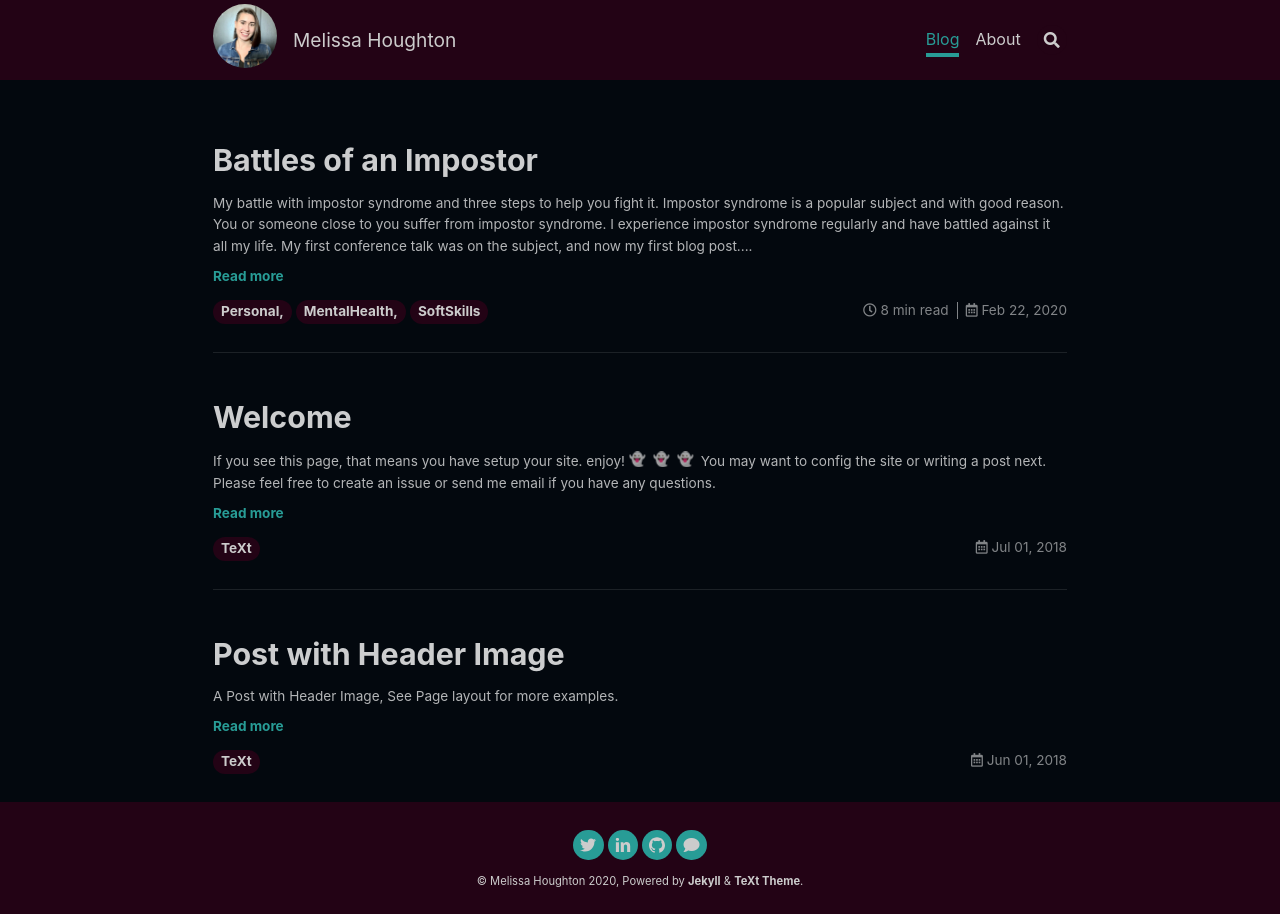
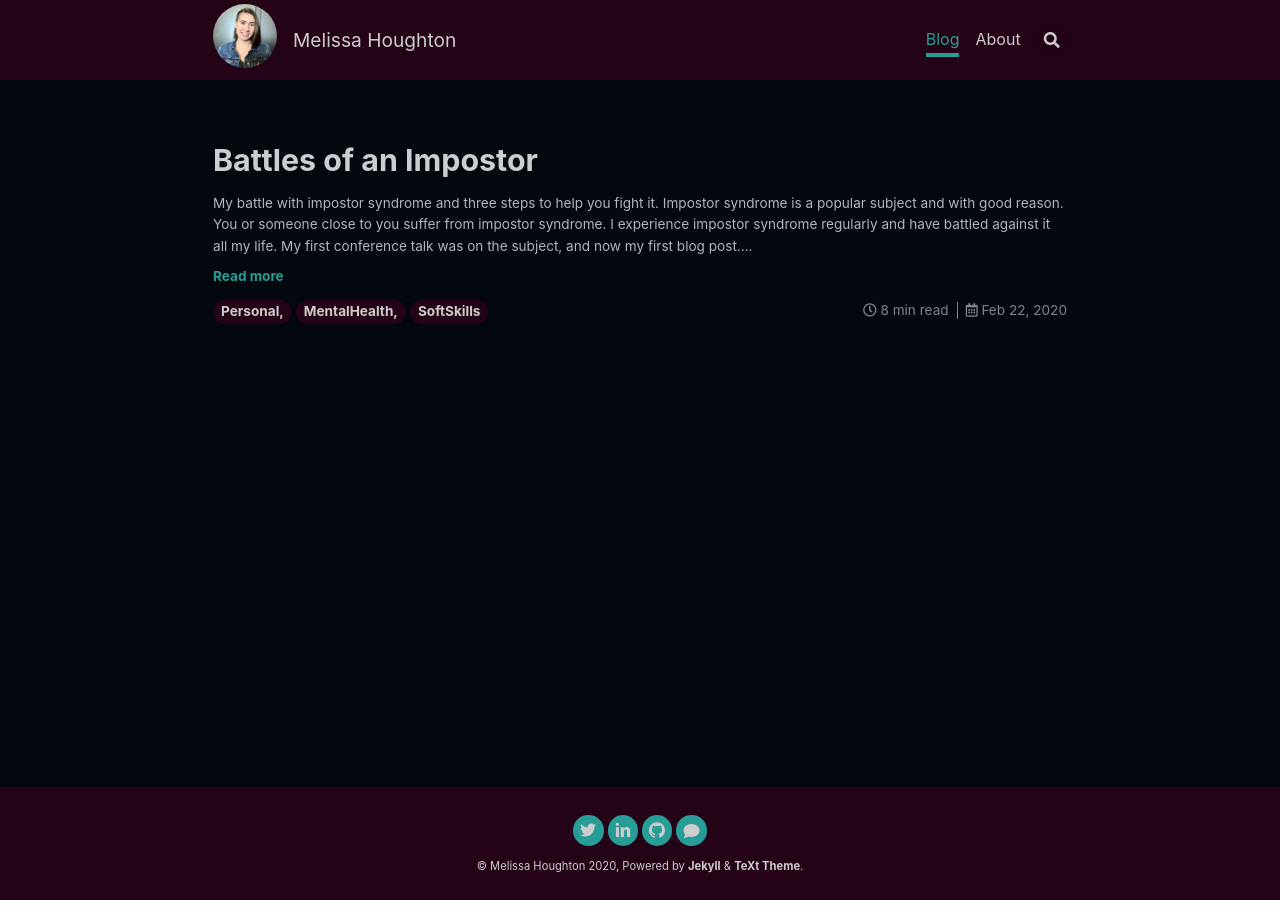
Before and after one commit to melissahoughton/melissahoughton.github.io, a Jekyll site: the page built from index.html, in a window 1280 px wide. Built offline with Jekyll 4.4.1, drawn with Linux system fonts in a browser that asks for light colours; nearby versions of some CDN libraries; emoji names are drawn with the system emoji font; the list of posts is cut into pages by our own code.

Commit message:
Remove comments from about, add to IS post and remove test posts

```diff
--- a/_posts/2018-06-01-header-image.md
+++ /dev/null
@@ -1,12 +0,0 @@
----
-title: Post with Header Image
-tags: TeXt
-article_header:
-  type: cover
-  image:
-    src: /assets/images/screenshot.jpg
----
-
-A Post with Header Image, See [Page layout](https://tianqi.name/jekyll-TeXt-theme/samples.html#page-layout) for more examples.
-
-<!--more-->
--- a/_posts/2018-07-01-welcome.md
+++ /dev/null
@@ -1,16 +0,0 @@
----
-title: Welcome
-tags: TeXt
----
-
-If you see this page, that means you have setup your site. enjoy! :ghost: :ghost: :ghost:
-
-You may want to [config the site](https://tianqi.name/jekyll-TeXt-theme/docs/en/configuration) or [writing a post](https://tianqi.name/jekyll-TeXt-theme/docs/en/writing-posts) next. Please feel free to [create an issue](https://github.com/kitian616/jekyll-TeXt-theme/issues) or [send me email](mailto:kitian616@outlook.com) if you have any questions.
-
-<!--more-->
-
----
-
-If you like TeXt, don't forget to give me a star. :star2:
-
-[![Star This Project](https://img.shields.io/github/stars/kitian616/jekyll-TeXt-theme.svg?label=Stars&style=social)](https://github.com/kitian616/jekyll-TeXt-theme/)
--- a/about.html
+++ b/about.html
@@ -3,6 +3,7 @@ layout: article
 titles: About
 key: page-about
 show_author_profile: false
+comment: false
 ---
 
 <div class="hero about hero--dark">
```
Also changed, not shown: _posts/2020-02-22-impostor-syndrome.md (+1 -0 lines).
